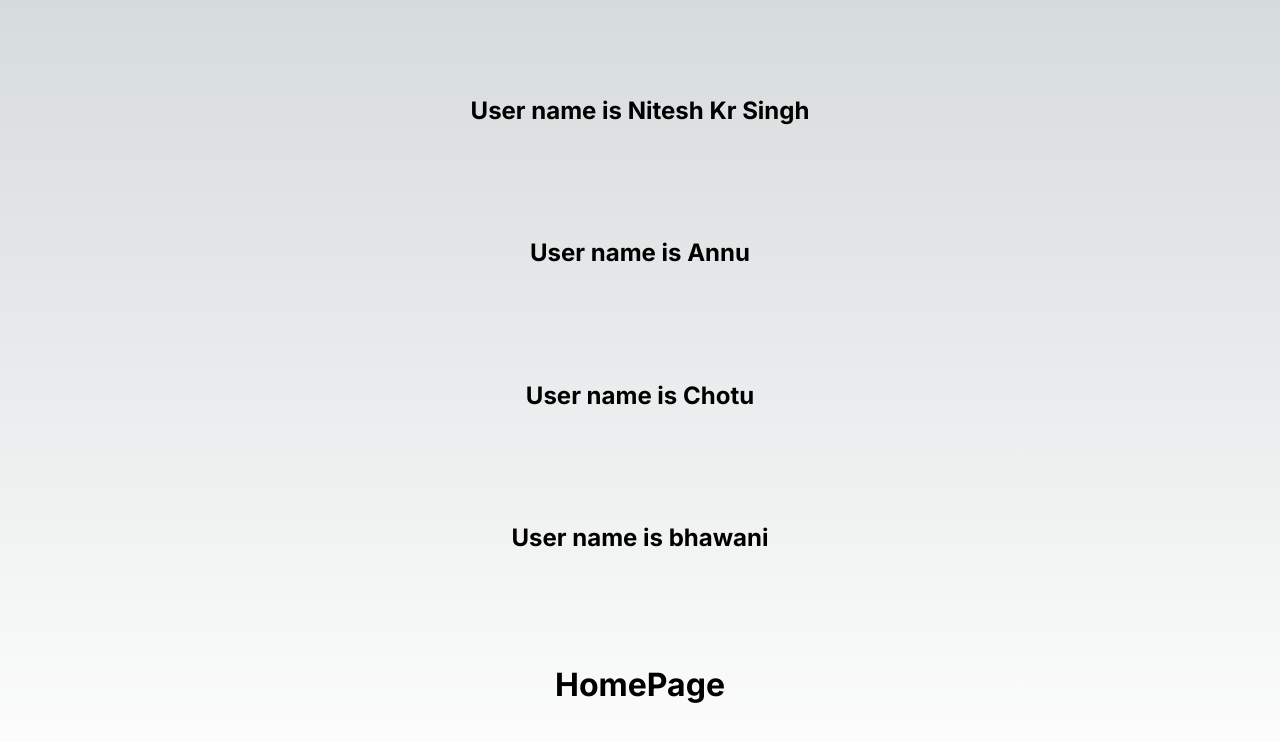
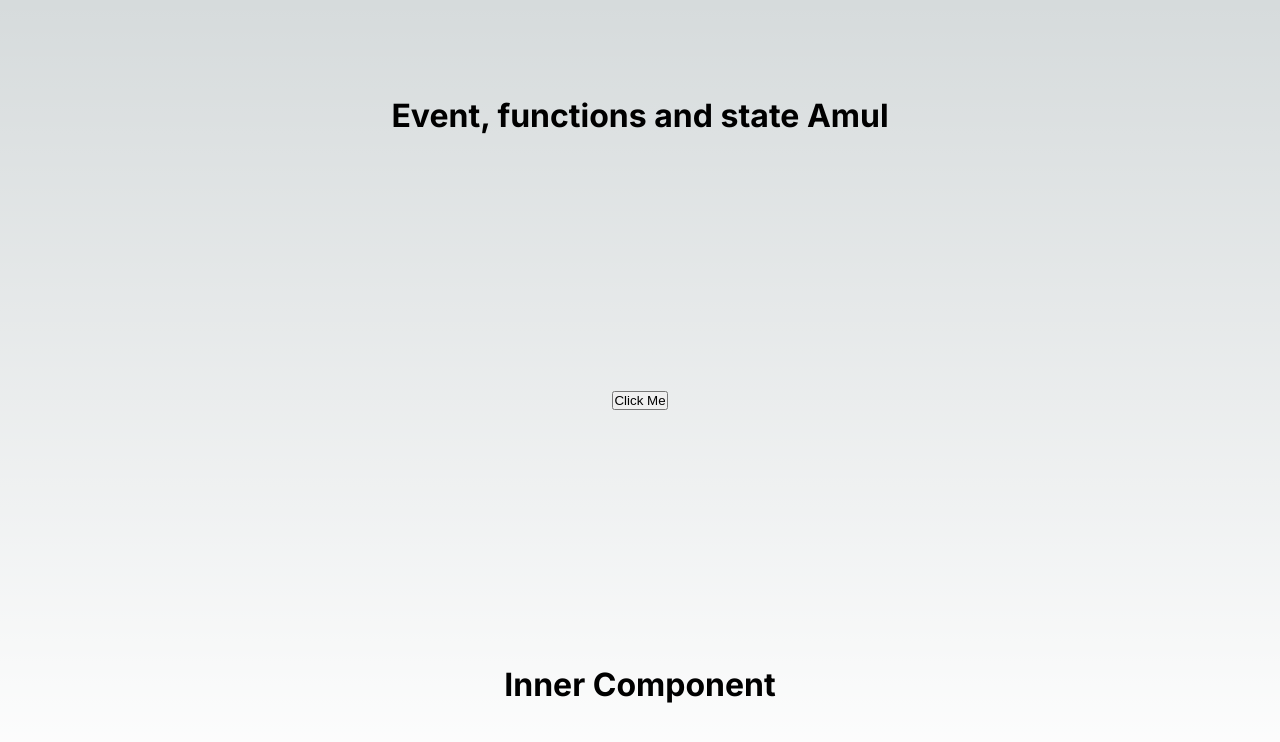
Before and after one commit to Nitesh22061997/Next-Js-Starter, a Next.js app: page / in a window 1280 px wide. Shown: the top 742 px of the page. Built offline with nearby package versions, Linux system fonts and the light colour scheme.

Commit message:
Events functions and states

```diff
--- a/src/app/page.js
+++ b/src/app/page.js
@@ -1,22 +1,27 @@
+"use client"
+import { useState } from "react";
 import styles from "./page.module.css";
 
 export default function Home() {
+
+  const [name, setName] = useState("Amul")
+
+  const apple = (item) => {
+    // alert(item)
+    setName("Biswas")
+  }
+
+  const Innercomp = () => {
+    return (
+      <h1>Inner Component</h1>
+    )
+  }
+
   return (
     <main className={styles.main}>
-      <User name="Nitesh Kr Singh" />
-      <User name="Annu" />
-      <User name="Chotu" />
-      <User name="bhawani" />
-      <h1>HomePage</h1>
+      <h1>Event, functions and state {name}</h1>
+      <button onClick={apple}>Click Me</button>
+      <Innercomp />
     </main>
   );
 }
-
-
-const User = ({ name }) => {
-  return (
-    <div>
-      <h2>User name is {name}</h2>
-    </div>
-  )
-}
```
